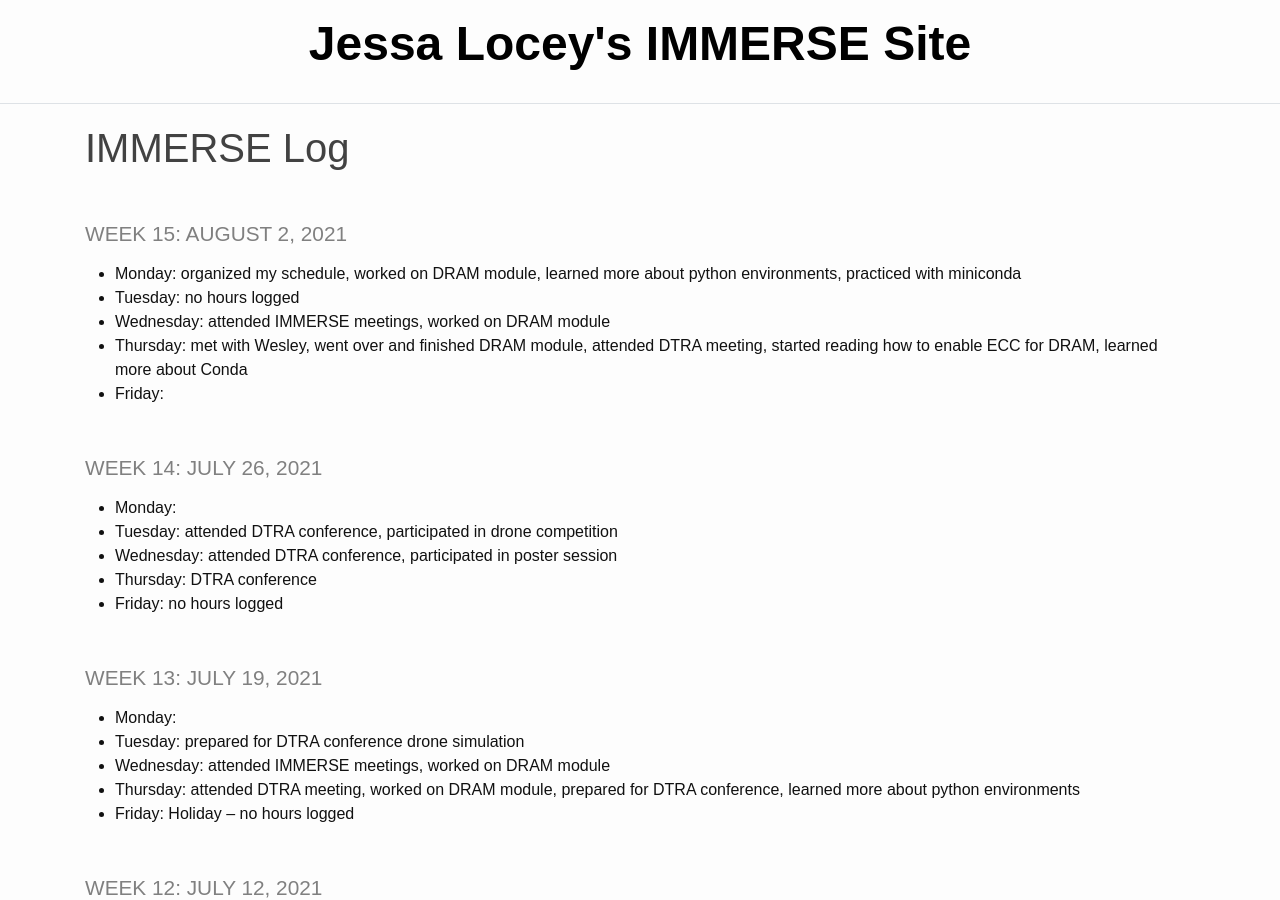
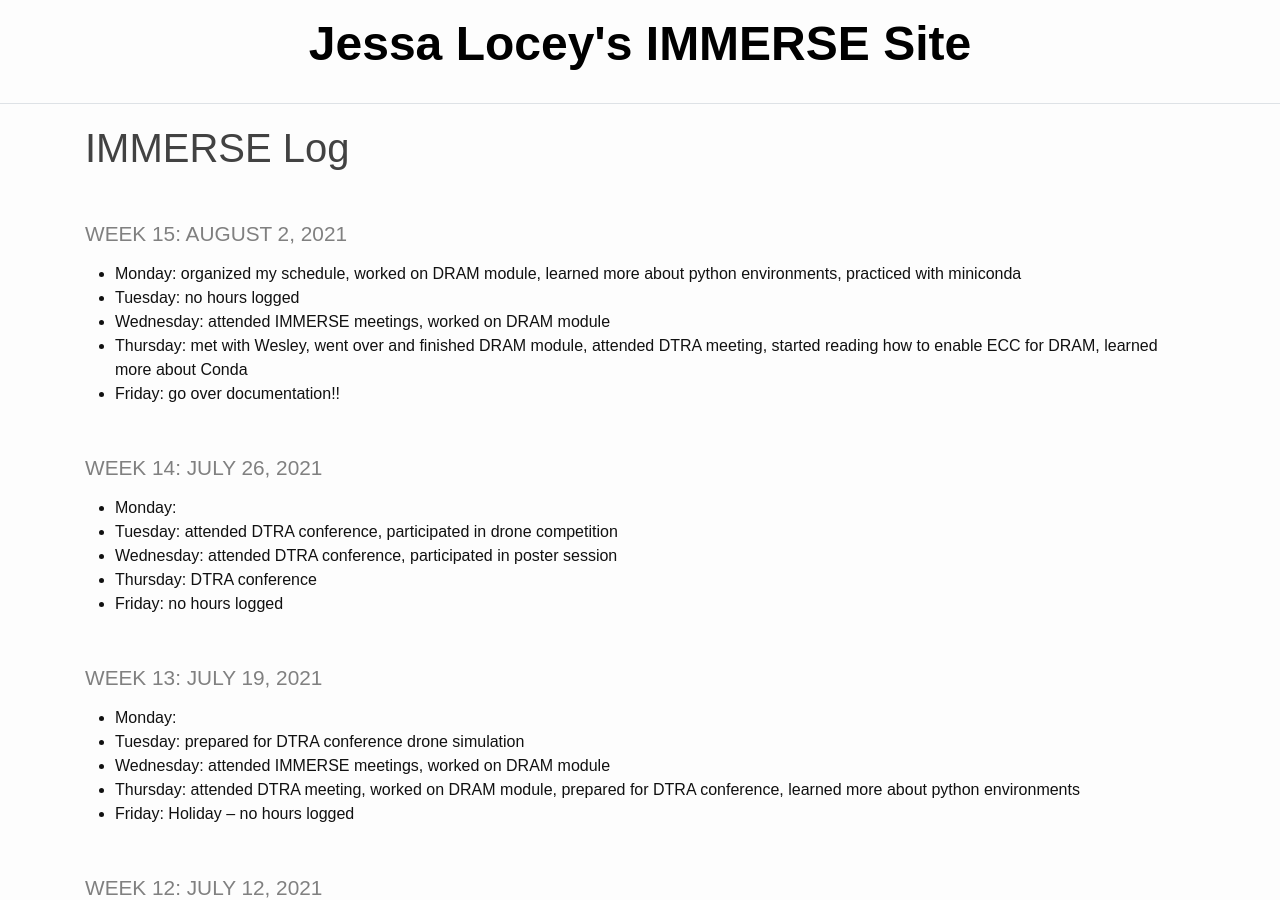
Before and after one commit to jessalocey/jessalocey.github.io, a Jekyll site: the page built from _pages/log.md, in a window 1280 px wide and 900 px high. Built offline with Jekyll 4.4.1, drawn with Linux system fonts in a browser that asks for light colours.

Commit message:
notes for tomorrow

```diff
--- a/_pages/log.md
+++ b/_pages/log.md
@@ -8,7 +8,7 @@ title: IMMERSE Log
 * **Tuesday:** no hours logged
 * **Wednesday:** attended IMMERSE meetings, worked on DRAM module
 * **Thursday:** met with Wesley, went over and finished DRAM module, attended DTRA meeting, started reading how to enable ECC for DRAM, learned more about Conda
-* **Friday:**
+* **Friday:** go over documentation!!
 
 ### Week 14: July 26, 2021
 * **Monday:**
```
